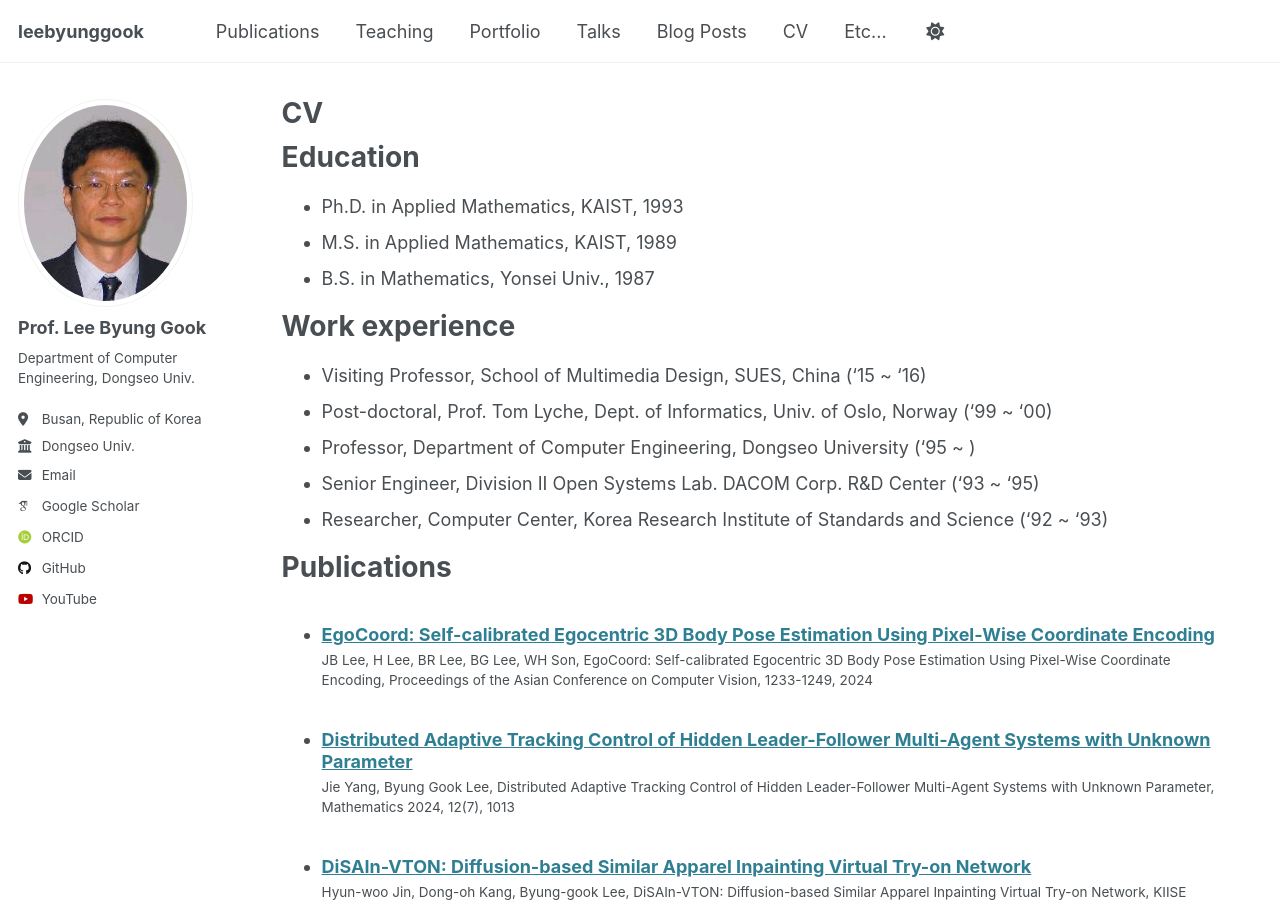
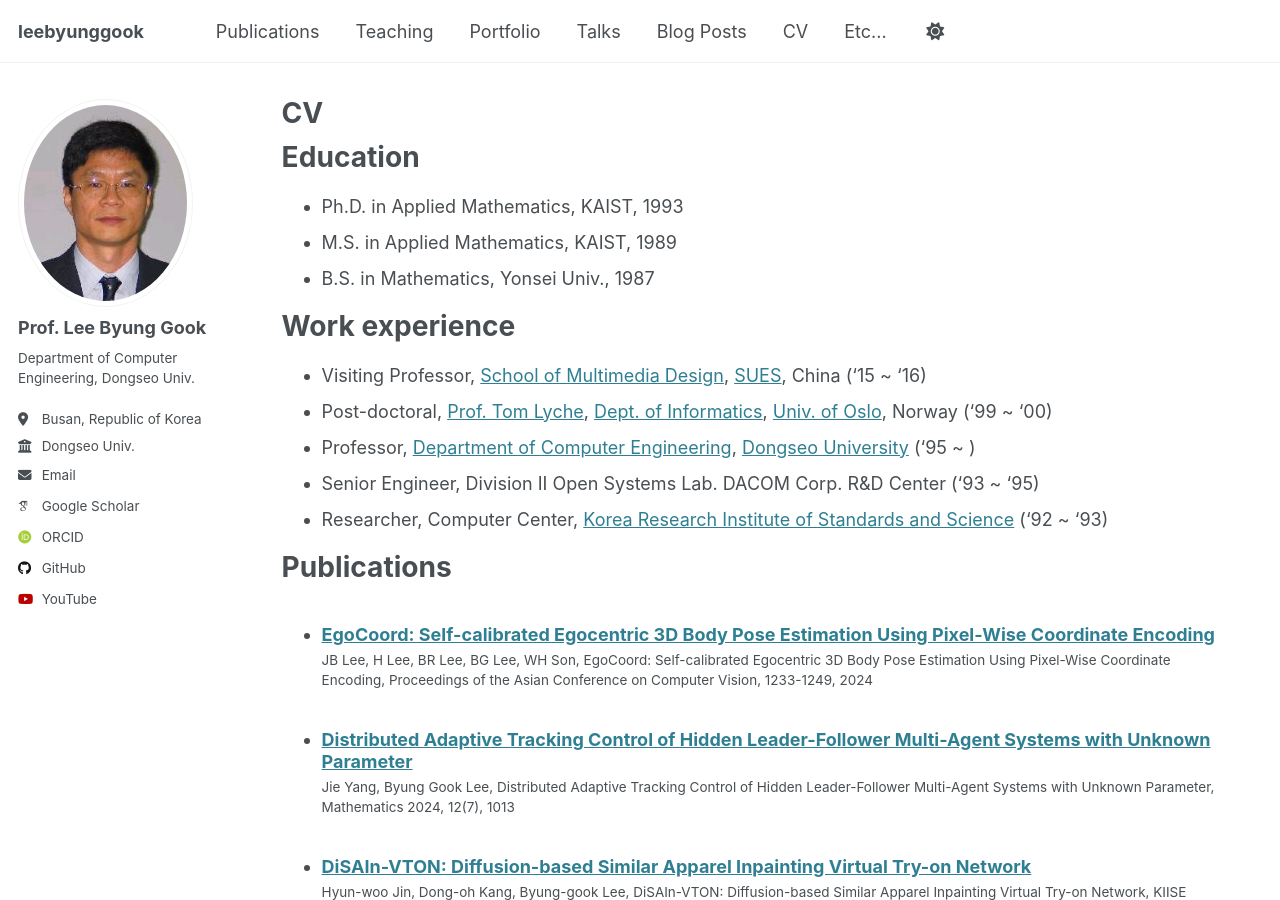
Before and after one commit to leebyunggook/leebyunggook.github.io, a Jekyll site: the page built from _pages/cv.md, in a window 1280 px wide and 900 px high. Built offline with Jekyll 4.4.1, drawn with Linux system fonts in a browser that asks for light colours; some web fonts are replaced; part of the change alters nothing that is shown.

Commit message:
Update cv.md

```diff
--- a/_pages/cv.md
+++ b/_pages/cv.md
@@ -18,11 +18,11 @@ Education
 
 Work experience
 ======
-* Visiting Professor, School of Multimedia Design, SUES, China ('15 ~ '16)
-* Post-doctoral, Prof. Tom Lyche, Dept. of Informatics, Univ. of Oslo, Norway ('99 ~ '00)
-* Professor, Department of Computer Engineering, Dongseo University ('95 ~ )
+* Visiting Professor, [School of Multimedia Design](https://iicd.sues.edu.cn/EN/main.htm), [SUES](https://www.sues.edu.cn/), China ('15 ~ '16)
+* Post-doctoral, [Prof. Tom Lyche](https://www.mn.uio.no/math/english/people/aca/tom/index%283%29.html), [Dept. of Informatics](https://www.mn.uio.no/english/), [Univ. of Oslo](https://www.uio.no/english/), Norway ('99 ~ '00)
+* Professor, [Department of Computer Engineering](https://uni.dongseo.ac.kr/computereng/), [Dongseo University](https://www.dongseo.ac.kr/kr/) ('95 ~ )
 * Senior Engineer, Division II Open Systems Lab. DACOM Corp. R&D Center ('93 ~ '95)
-* Researcher, Computer Center, Korea Research Institute of Standards and Science ('92 ~ '93)
+* Researcher, Computer Center, [Korea Research Institute of Standards and Science](https://www.kriss.re.kr/) ('92 ~ '93)
 
 
 Publications
```
